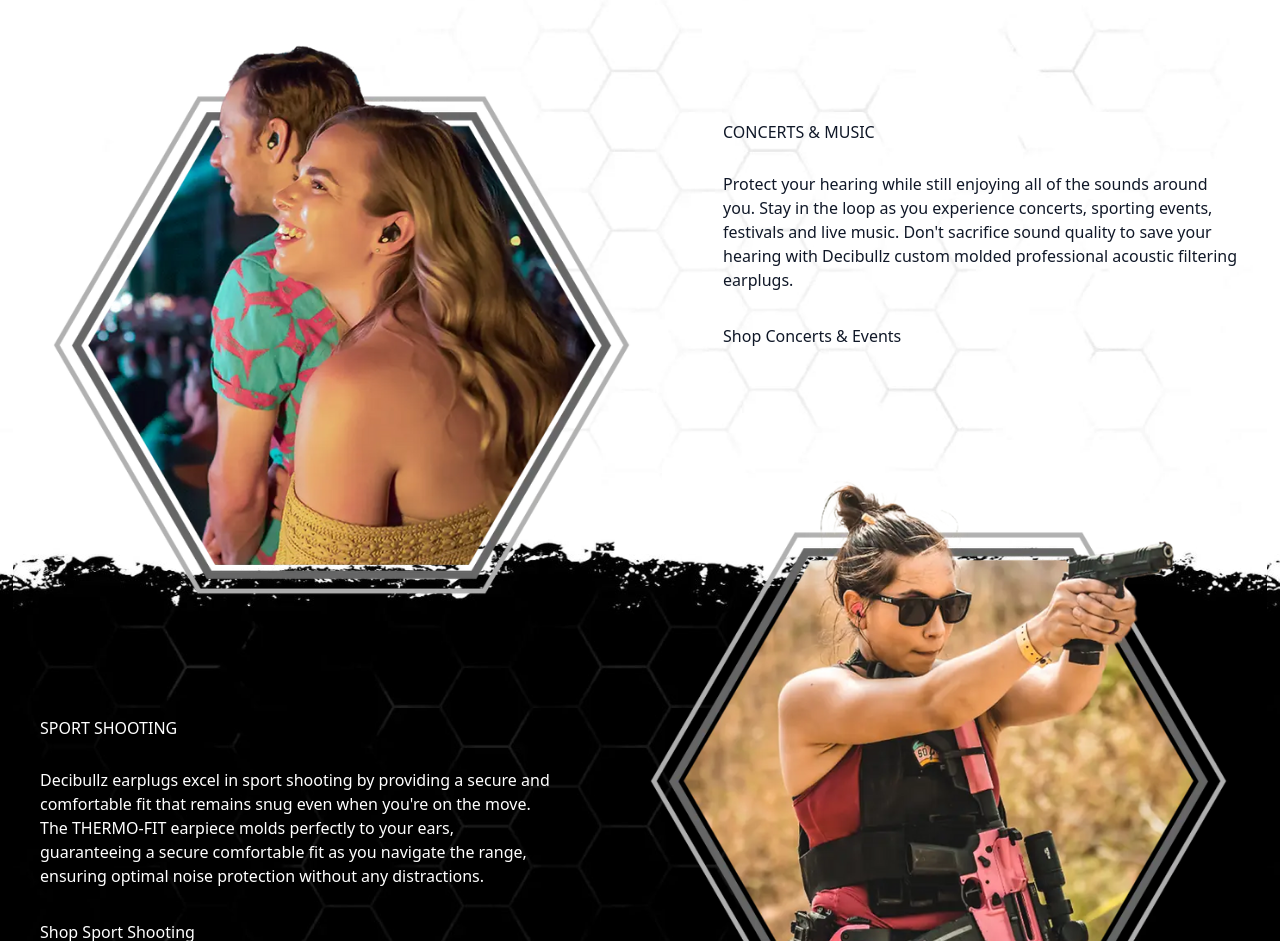
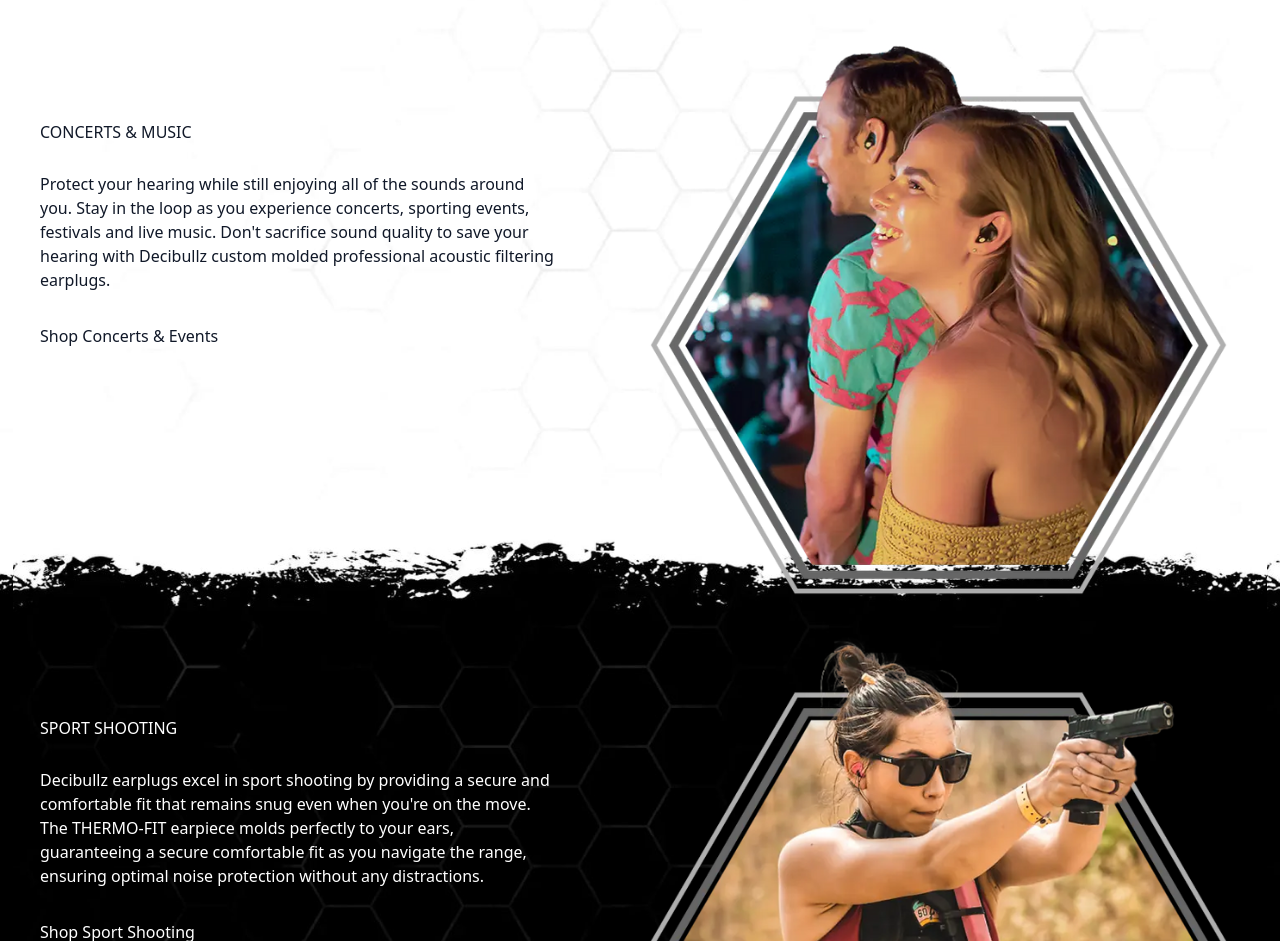
Before and after one commit to Aditya-Thakor/Decibullz, a React (Vite) app: page / in a window 1280 px wide. Shown: the part 6091-7032 px from the top of the page. Built offline with nearby package versions, Linux system fonts and the light colour scheme; no server answers.

Commit message:
add dynamic banners.

```diff
--- a/src/components/AdsSection/AdsSection.jsx
+++ b/src/components/AdsSection/AdsSection.jsx
@@ -1,54 +1,72 @@
 import Banner from "./Banner";
 import br from '/src/assets/images/index'
-export default function AdsSection(){
-    return(
+export default function AdsSection() {
+
+    const banners = [
+
+        {
+            bg: br.blackBg ,
+            title: "HUNTING" ,
+            text: "When peak sound pressure (gunshots & explosions) reach your ear, our moldable custom ear plug shooting filters suppress damaging levels in real-time without the use of batteries. Unlike traditional earplugs, percussive filters allow for full situational awareness.",
+            pfp: br.pfp2 ,
+            btnText: "Shop Hunting",
+            textColor: "text-white"
+        },
+        {
+            bg: br.whiteBg,
+            title: "INDUSTRIAL",
+            text: "Around 14% of noise-exposed manufacturing workers suffer from hearing impairment (NIOSH). Premium ear protection for factories, manufacturing, construction, and more. Decibullz custom moldable ear plugs ensure your and your employees' hearing safety.",
+            pfp: br.pfp5 ,
+            btnText: "Shop Industrial",
+            textColor: "text-black",
+            order: "order-1"
+        }
+        ,
+
+        {
+            bg: br.blackBg ,
+            title: "COMMUNICATION",
+            text: "You and your team needs a reliable, clear, and safe way to stay in contact. Decibullz custom molded earpieces for radio and communication keep clear acoustic tube listen-only and two-way radios secure and comfortable all day everyday. Used by police, fire, industrial workers, first responders, and outdoorsmen worldwide to keep headsets and earpieces in place.",
+            pfp: br.pfp1,
+            btnText: "Shop Radio & Comms",
+            textColor: "text-white"
+        },
+        {
+            bg:  br.whiteBg ,
+            title: "CONCERTS & MUSIC",
+            text: "Protect your hearing while still enjoying all of the sounds around you. Stay in the loop as you experience concerts, sporting events, festivals and live music. Don't sacrifice sound quality to save your hearing with Decibullz custom molded professional acoustic filtering earplugs.",
+            pfp: br.pfp3,
+            btnText: "Shop Concerts & Events ",
+            textColor: "text-gray-900",
+            order: "order-1"
+        },
+        {
+            bg:  br.blackBg ,
+            title: "SPORT SHOOTING",
+            text: "Decibullz earplugs excel in sport shooting by providing a secure and comfortable fit that remains snug even when you're on the move. The THERMO-FIT earpiece molds perfectly to your ears, guaranteeing a secure comfortable fit as you navigate the range, ensuring optimal noise protection without any distractions.",
+            pfp: br.pfp4 ,
+            btnText: "Shop Sport Shooting",
+            top: "bottom-20",
+            textColor: "text-white"
+        }
+    ]
+
+    return (
         <>
 
             <div className="h-auto hidden lg:block" >
                 {/* large screen banners */}
+                {banners.map((bnr,ind)=>(
                     <Banner
-                bg={br.blackBg}
-                title="HUNTING"
-                text="When peak sound pressure (gunshots & explosions) reach your ear, our moldable custom ear plug shooting filters suppress damaging levels in real-time without the use of batteries. Unlike traditional earplugs, percussive filters allow for full situational awareness."
-                pfp={br.pfp2}
-                btnText="Shop Hunting"
-                textColor="text-white"
+                    key={ind}
+                    bg={bnr.bg}
+                    title={bnr.title}
+                    text={bnr.text}
+                    pfp={bnr.pfp}
+                    btnText={bnr.btnText}
+                    textColor={bnr.textColor}
                 />
-            <Banner
-                bg={br.whiteBg}
-                title="INDUSTRIAL"
-                text="Around 14% of noise-exposed manufacturing workers suffer from hearing impairment (NIOSH). Premium ear protection for factories, manufacturing, construction, and more. Decibullz custom moldable ear plugs ensure your and your employees' hearing safety."
-                pfp={br.pfp5}
-                btnText="Shop Industrial"
-                textColor="text-black"
-                order="order-1"
-            />
-            <Banner
-                bg={br.blackBg}
-                title="COMMUNICATION"
-                text="You and your team needs a reliable, clear, and safe way to stay in contact. Decibullz custom molded earpieces for radio and communication keep clear acoustic tube listen-only and two-way radios secure and comfortable all day everyday. Used by police, fire, industrial workers, first responders, and outdoorsmen worldwide to keep headsets and earpieces in place."
-                pfp={br.pfp1}
-                btnText="Shop Radio & Comms"
-                textColor="text-white"
-            />
-            <Banner
-                bg={br.whiteBg}
-                title="CONCERTS & MUSIC"
-                text="Protect your hearing while still enjoying all of the sounds around you. Stay in the loop as you experience concerts, sporting events, festivals and live music. Don't sacrifice sound quality to save your hearing with Decibullz custom molded professional acoustic filtering earplugs."
-                pfp={br.pfp3}
-                btnText="Shop Concerts & Events "
-                textColor="text-gray-900"
-                order="order-1"
-            />
-            <Banner
-                bg={br.blackBg}
-                title="SPORT SHOOTING"
-                text="Decibullz earplugs excel in sport shooting by providing a secure and comfortable fit that remains snug even when you're on the move. The THERMO-FIT earpiece molds perfectly to your ears, guaranteeing a secure comfortable fit as you navigate the range, ensuring optimal noise protection without any distractions."
-                pfp={br.pfp4}
-                btnText="Shop Sport Shooting"
-                top="bottom-20"
-                textColor="text-white"
-            />
+                ))}
 
             </div>
 
```
Lines whose indentation alone changed are shown as unchanged.
